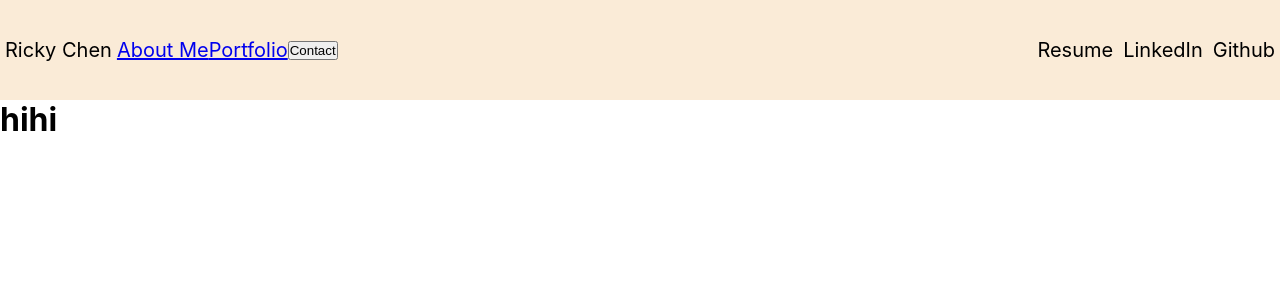
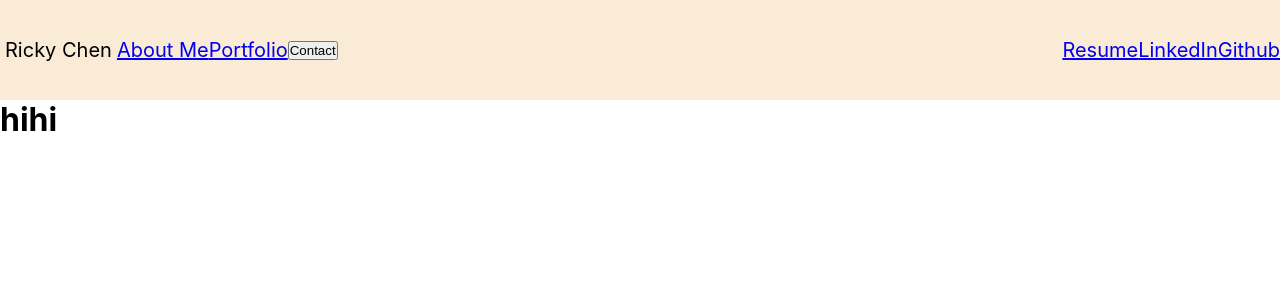
Before and after one commit to hackermanone/app, a React (Create React App) app: page /home in a window 1280 px wide. Shown: the top 300 px of the page. Built offline with nearby package versions, Linux system fonts and the light colour scheme.

Commit message:
Switched to links

```diff
--- a/src/components/header.js
+++ b/src/components/header.js
@@ -26,9 +26,9 @@ class Header extends React.Component {
         <div className="header-center"></div>
 
         <div className="header-right">
-          <li>Resume</li>
-          <li>LinkedIn</li>
-          <li>Github</li>
+          <Link to="/" id="resume">Resume</Link>
+          <Link to="">LinkedIn</Link>
+          <Link to="">Github</Link>
         </div>
       </div>
     );
```
